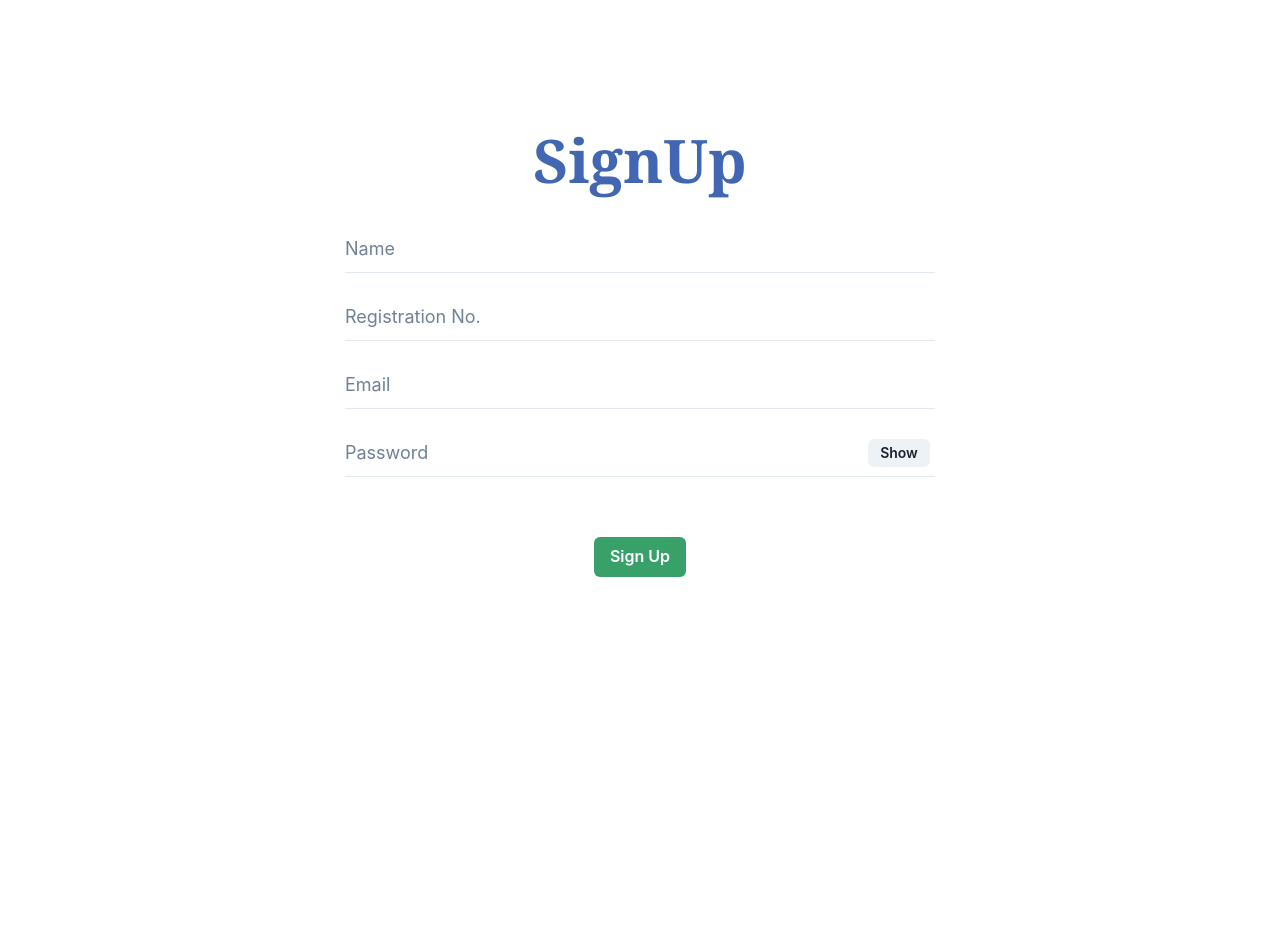
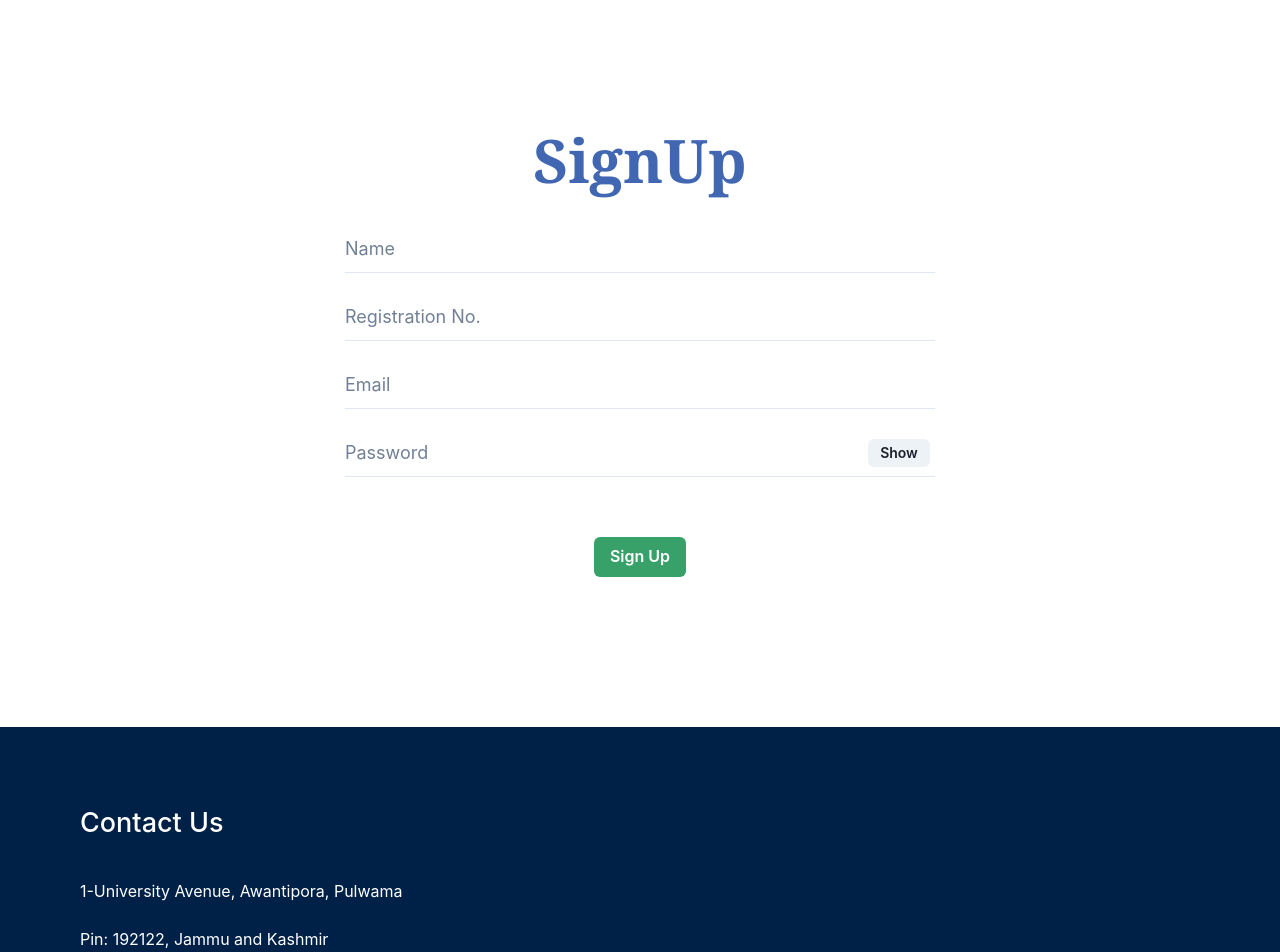
Before and after one commit to UmmarHamid/iust-scholars-portal, a Next.js app: page /signup in a window 1280 px wide. Shown: the top 952 px of the page. Before the commit the page ends 800 px from the top, so only its background shows below. Built offline with nearby package versions, Linux system fonts and the light colour scheme.

Commit message:
add footer in signup page

```diff
--- a/pages/signup/index.tsx
+++ b/pages/signup/index.tsx
@@ -1,11 +1,11 @@
 import Head from 'next/head';
 import { Button } from '@chakra-ui/button';
-import { InputGroup, InputRightElement, border } from '@chakra-ui/react';
+import { InputGroup, InputRightElement } from '@chakra-ui/react';
 import { styled } from 'styled-components';
 import { Heading } from '@chakra-ui/react';
 import { Input } from '@chakra-ui/react';
 import { useState } from 'react';
-import { FormControl, FormLabel } from '@chakra-ui/react';
+import Footer from '@/components/Footer/Footer';
 
 const MainStyled = styled.main`
   display: flex;
@@ -85,6 +85,7 @@ export const index = () => {
           </Button>
         </InputContainerStyled>
       </MainStyled>
+      <Footer />
     </>
   );
 };
```
